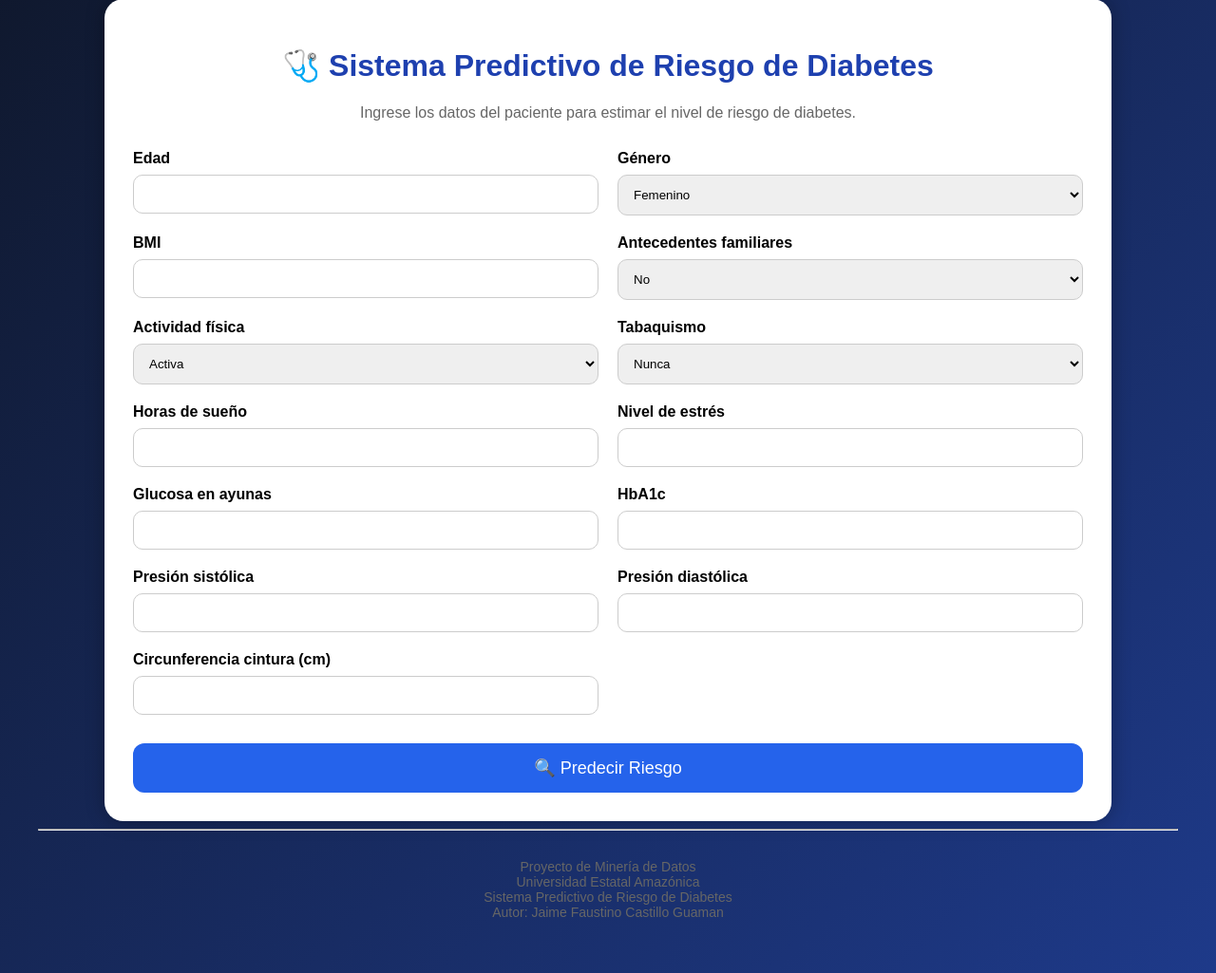
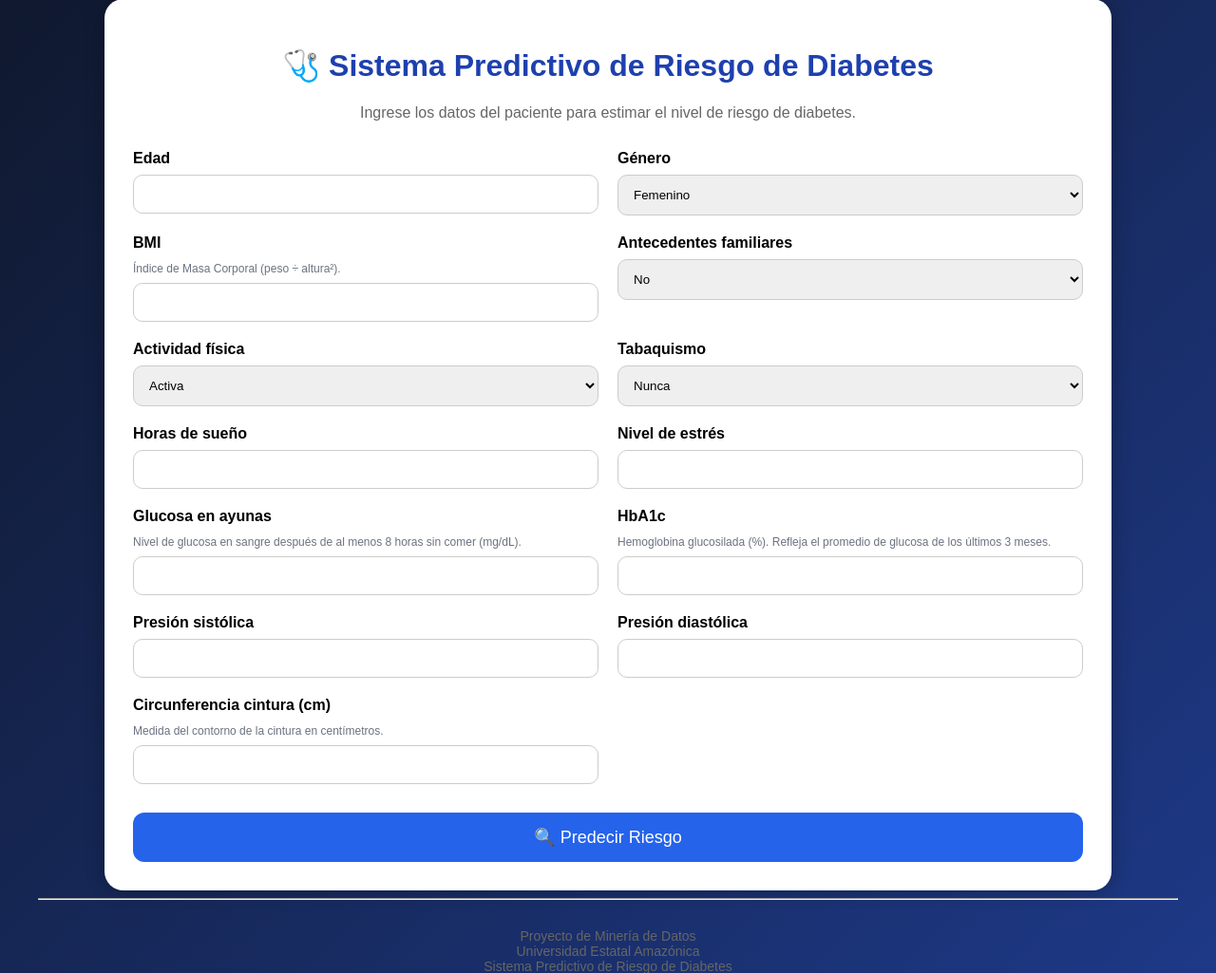
Before and after one commit to JaimeFc/Diabetes-Risk-Prediction, a Flask app: page / in a window 1280 px wide. Shown: the part 105-1130 px from the top of the page at 95% size. Run offline with Flask 3, Linux system fonts and the light colour scheme; parts of the project's set-up code (start-up, migrations or seed data) failed here and were passed over.

Commit message:
Add help text for BMI, glucose, HbA1c, and waist circumferenceMejora de interfaz y ayudas para el usuario

```diff
--- a/templates/index.html
+++ b/templates/index.html
@@ -92,6 +92,12 @@ button:hover{
     margin-top:30px;
     font-size:14px;
 }
+.ayuda{
+    font-size:12px;
+    color:#6b7280;
+    margin-top:3px;
+    margin-bottom:8px;
+}
 </style>
 
 </head>
@@ -126,6 +132,11 @@ Ingrese los datos del paciente para estimar el nivel de riesgo de diabetes.
 
 <div class="form-group">
     <label>BMI</label>
+
+    <div class="ayuda">
+        Índice de Masa Corporal (peso ÷ altura²).
+    </div>
+
     <input type="number" step="0.1" name="bmi" required>
 </div>
 
@@ -167,11 +178,21 @@ Ingrese los datos del paciente para estimar el nivel de riesgo de diabetes.
 
 <div class="form-group">
     <label>Glucosa en ayunas</label>
+
+    <div class="ayuda">
+        Nivel de glucosa en sangre después de al menos 8 horas sin comer (mg/dL).
+    </div>
+
     <input type="number" name="fasting_blood_sugar" required>
 </div>
 
 <div class="form-group">
     <label>HbA1c</label>
+
+    <div class="ayuda">
+        Hemoglobina glucosilada (%). Refleja el promedio de glucosa de los últimos 3 meses.
+    </div>
+
     <input type="number" step="0.1" name="hba1c_level" required>
 </div>
 
@@ -187,7 +208,13 @@ Ingrese los datos del paciente para estimar el nivel de riesgo de diabetes.
 
 <div class="form-group">
     <label>Circunferencia cintura (cm)</label>
-<input type="number" step="0.1" name="waist_circumference_cm" required>
+
+    <div class="ayuda">
+        Medida del contorno de la cintura en centímetros.
+    </div>
+
+    <input type="number" step="0.1"
+           name="waist_circumference_cm" required>
 </div>
 
 </div>
```
Lines whose indentation alone changed are shown as unchanged.
